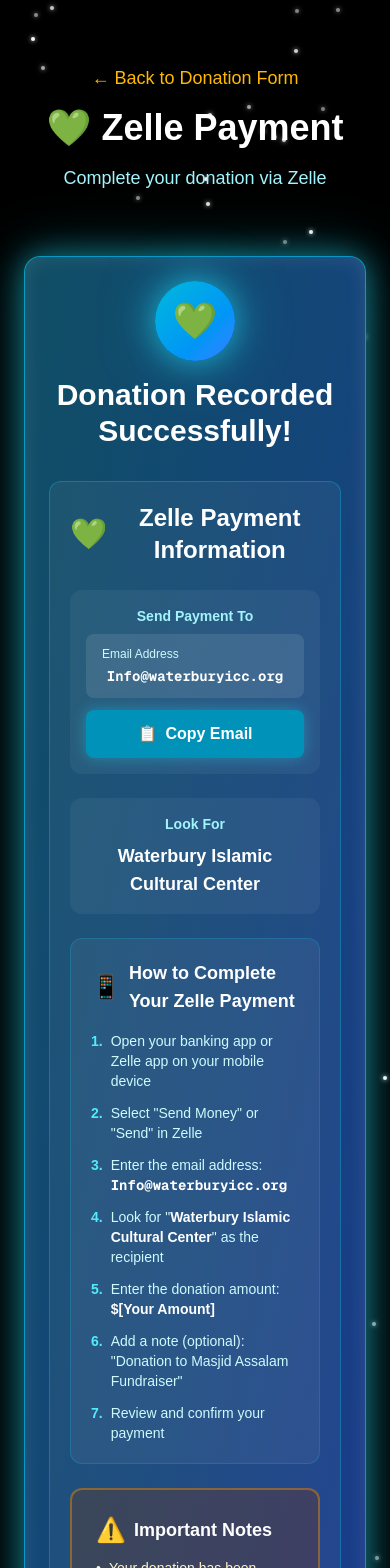
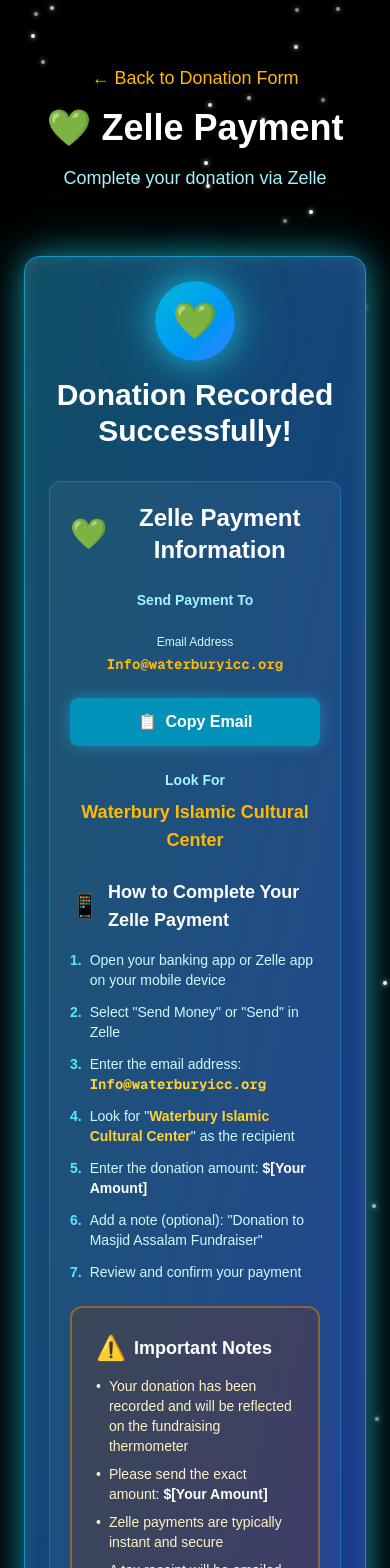
Before and after one commit to Jawad5C/masjid-fundraiser, a Next.js app: page /donate/zelle in a window 390 px wide. Shown: the top 1568 px of the page. Built offline with nearby package versions, Linux system fonts and the light colour scheme; no server answers; the database is empty.

Commit message:
Zelle page: make email and organization amber; remove nested boxes for mobile fit

```diff
--- a/app/donate/zelle/page.tsx
+++ b/app/donate/zelle/page.tsx
@@ -115,12 +115,12 @@
             </h3>
 
             {/* Email Address */}
-            <div className="bg-white/5 rounded-xl p-4 sm:p-5 mb-6">
-              <p className="text-cyan-200 text-sm font-semibold mb-2 text-center">Send Payment To</p>
-              <div className="flex flex-col sm:flex-row items-stretch sm:items-center justify-center gap-3">
-                <div className="bg-white/10 rounded-lg px-4 sm:px-6 py-3 sm:py-4 overflow-x-auto">
-                  <p className="text-cyan-100 text-xs mb-1">Email Address</p>
-                  <p className="text-sm sm:text-2xl font-bold text-white font-mono whitespace-nowrap text-center">Info@waterburyicc.org</p>
+            <div className="mb-6">
+              <p className="text-cyan-200 text-sm font-semibold mb-3 text-center">Send Payment To</p>
+              <div className="flex flex-col sm:flex-row items-stretch sm:items-center justify-center gap-3 mb-3">
+                <div className="px-4 py-3">
+                  <p className="text-cyan-100 text-xs mb-1 text-center">Email Address</p>
+                  <p className="text-sm sm:text-2xl font-bold text-amber-400 font-mono whitespace-nowrap text-center overflow-x-auto">Info@waterburyicc.org</p>
                 </div>
                 <button
                   onClick={copyEmailToClipboard}
@@ -134,14 +134,14 @@
             </div>
 
             {/* Organization Name */}
-            <div className="bg-white/5 rounded-xl p-4 sm:p-5 mb-6 text-center">
+            <div className="mb-6 text-center">
               <p className="text-cyan-200 text-sm font-semibold mb-2">Look For</p>
-              <p className="text-lg sm:text-2xl font-bold text-white">Waterbury Islamic Cultural Center</p>
+              <p className="text-lg sm:text-2xl font-bold text-amber-400">Waterbury Islamic Cultural Center</p>
             </div>
 
             {/* Instructions */}
-            <div className="bg-white/5 rounded-xl p-5 sm:p-6 border border-cyan-400/20">
-              <h4 className="text-white font-bold text-lg mb-4 flex items-center">
+            <div className="mb-6">
+              <h4 className="text-white font-bold text-lg mb-4 flex items-center justify-center">
                 <span className="text-2xl mr-2">📱</span>
                 How to Complete Your Zelle Payment
               </h4>
@@ -156,11 +156,11 @@
                 </li>
                 <li className="flex items-start">
                   <span className="font-bold text-cyan-300 mr-2">3.</span>
-                  <span>Enter the email address: <strong className="text-white font-mono">Info@waterburyicc.org</strong></span>
+                  <span>Enter the email address: <strong className="text-amber-300 font-mono">Info@waterburyicc.org</strong></span>
                 </li>
                 <li className="flex items-start">
                   <span className="font-bold text-cyan-300 mr-2">4.</span>
-                  <span>Look for &quot;<strong className="text-white">Waterbury Islamic Cultural Center</strong>&quot; as the recipient</span>
+                  <span>Look for &quot;<strong className="text-amber-300">Waterbury Islamic Cultural Center</strong>&quot; as the recipient</span>
                 </li>
                 <li className="flex items-start">
                   <span className="font-bold text-cyan-300 mr-2">5.</span>
```
